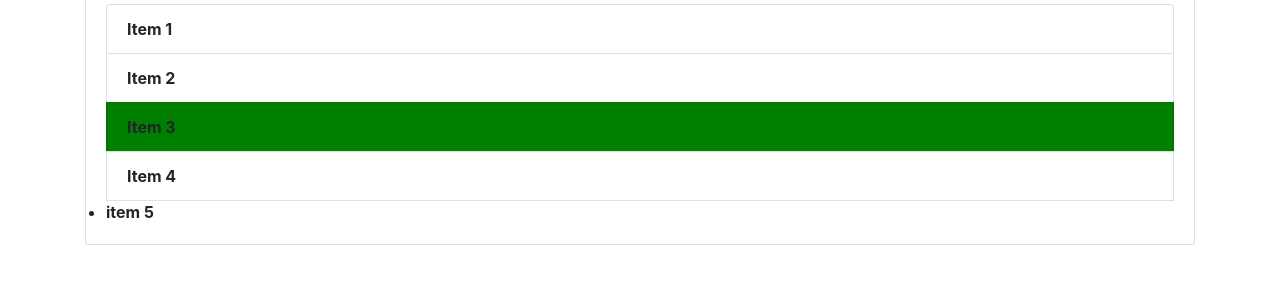
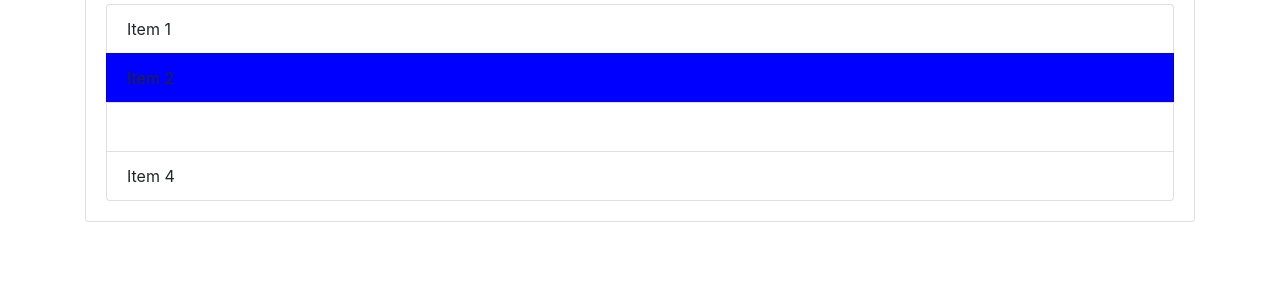
Before and after one commit to THE-SATYAMCHAUHAN/gittutorial, a plain HTML site: page index.html in a window 1280 px wide. Shown: the part 273-554 px from the top of the page. Drawn offline with nearby package versions, Linux system fonts and the light colour scheme.

Commit message:
Add files via upload

```diff
--- a/dom.js
+++ b/dom.js
@@ -1,11 +1,11 @@
 
-var itemall=document.getElementById('items');
-console.log(itemall)
-itemall.style.fontWeight='bold'
-var items=document.getElementsByClassName('list-group-item');
-// console.log(items)
-console.log(items[0]);
-items[2].style.backgroundColor='green'
+// var itemall=document.getElementById('items');
+// console.log(itemall)
+// itemall.style.fontWeight='bold'
+// var items=document.getElementsByClassName('list-group-item');
+// // console.log(items)
+// console.log(items[0]);
+// items[2].style.backgroundColor='green'
 
 
 // for(var i=0;i<items.length;i++){
@@ -14,6 +14,34 @@ items[2].style.backgroundColor='green'
 
 //  GETELEMENTBYTAGNAME //
 
-var li=document.getElementsByTagName('li');
-console.log(li);
-console.log(li[0]);
+// var li=document.getElementsByTagName('li');
+// console.log(li);
+// console.log(li[0]);
+
+// QUERYSELECTER //
+//  var header =document.querySelector('#main-header');
+//  header.style.borderBottom ='solid 4px black'
+
+
+//  var input =document.querySelector('input');
+//  input.value='hello'
+
+//  var submit =document.querySelector('input[type="submit"]');
+//  submit.value='send'
+
+//  var item =document.querySelector('.list-group-item');
+//  item.style.color='red'
+
+//  var lastItem=document.querySelector('.list-group-item:last-child');
+//  lastItem.style.color='blue'
+
+ var secondItem=document.querySelector('.list-group-item:nth-child(2)');
+ secondItem.style.backgroundColor='blue'
+
+ var secondItem=document.querySelector('.list-group-item:nth-child(3)');
+ secondItem.style.color='white'
+
+//  QUERYSELECTORALL //
+
+// var titles=document.querySelectorAll('.title');
+// console.log(titles)
--- a/index.html
+++ b/index.html
@@ -26,7 +26,7 @@
       <li class="list-group-item">Item 2</li>
       <li class="list-group-item">Item 3</li>
       <li class="list-group-item">Item 4</li>
-      <li>item 5</li>
+
     </ul>
    </div>
   </div>
```
